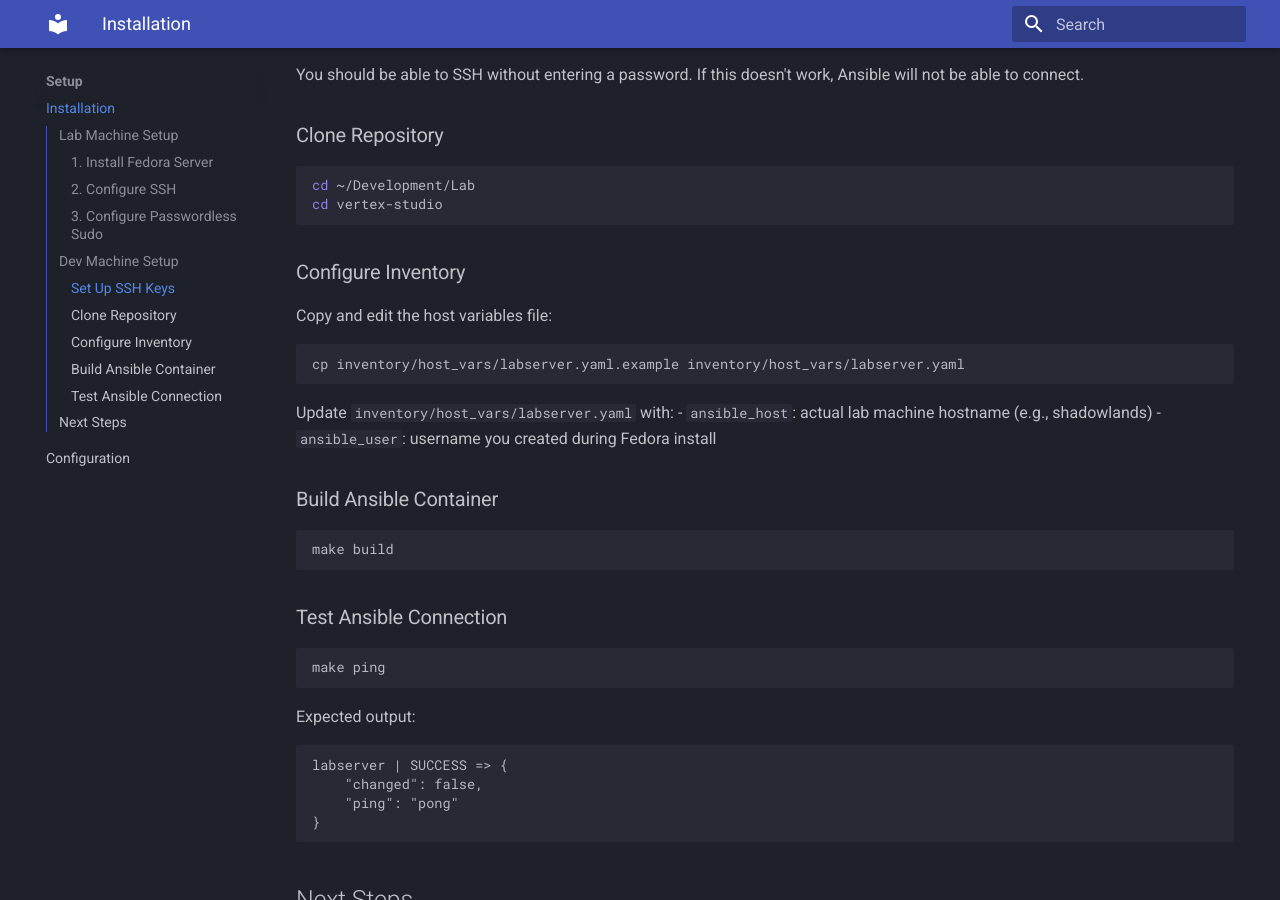
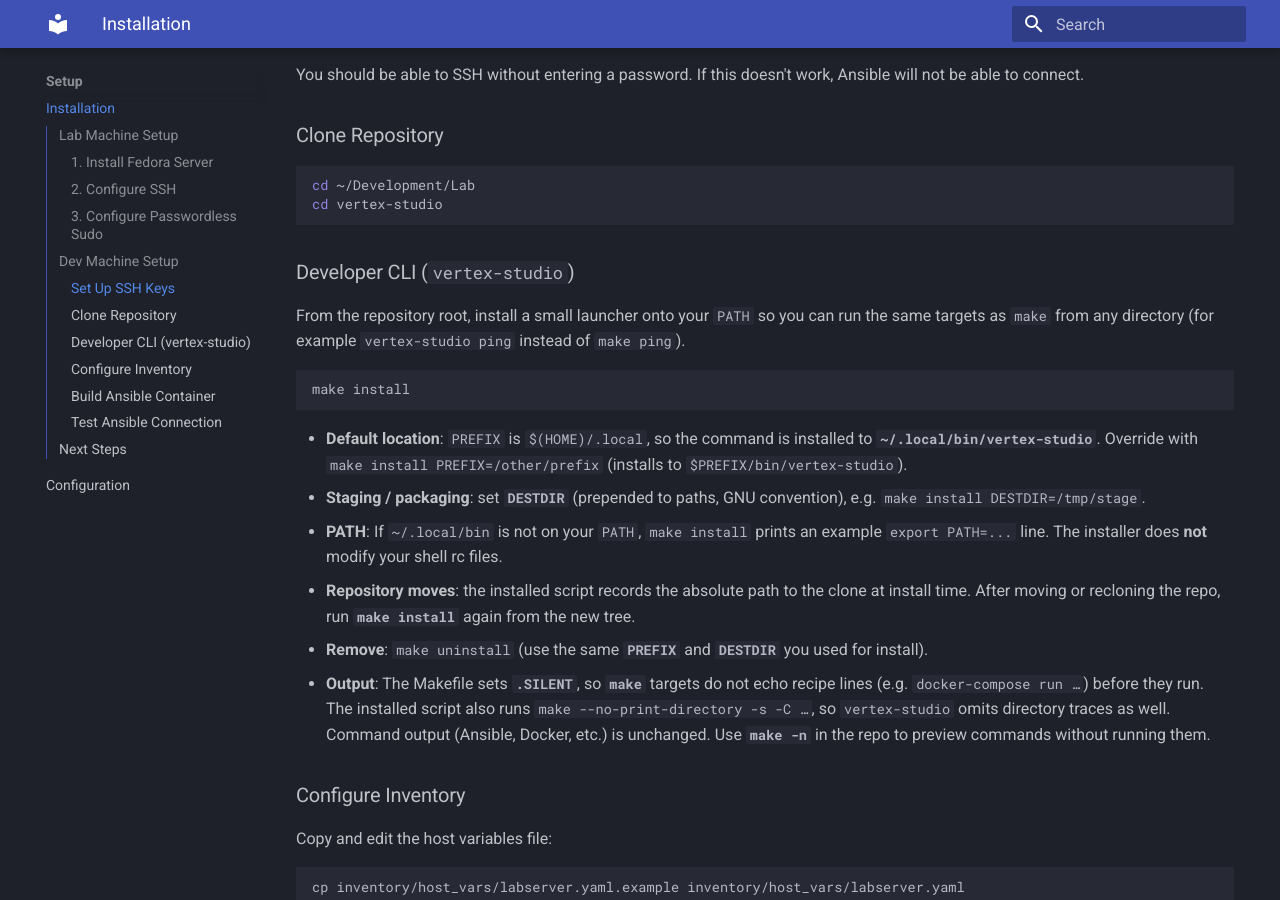
Before and after one commit to bmcivor/vertex-studio, an MkDocs documentation site: the page built from docs/setup/installation.md, in a window 1280 px wide and 900 px high, scrolled down 1622 px. Built offline with MkDocs 1.6.1 and Material for MkDocs 9.7.7, drawn with Linux system fonts in a browser that asks for light colours.

Commit message:
feat: add bin installer to make things easier

````diff
--- a/docs/setup/installation.md
+++ b/docs/setup/installation.md
@@ -76,6 +76,21 @@ cd ~/Development/Lab
 cd vertex-studio
 ```
 
+### Developer CLI (`vertex-studio`)
+
+From the repository root, install a small launcher onto your `PATH` so you can run the same targets as `make` from any directory (for example `vertex-studio ping` instead of `make ping`).
+
+```bash
+make install
+```
+
+- **Default location**: `PREFIX` is `$(HOME)/.local`, so the command is installed to **`~/.local/bin/vertex-studio`**. Override with `make install PREFIX=/other/prefix` (installs to `$PREFIX/bin/vertex-studio`).
+- **Staging / packaging**: set **`DESTDIR`** (prepended to paths, GNU convention), e.g. `make install DESTDIR=/tmp/stage`.
+- **PATH**: If `~/.local/bin` is not on your `PATH`, `make install` prints an example `export PATH=...` line. The installer does **not** modify your shell rc files.
+- **Repository moves**: the installed script records the absolute path to the clone at install time. After moving or recloning the repo, run **`make install`** again from the new tree.
+- **Remove**: `make uninstall` (use the same **`PREFIX`** and **`DESTDIR`** you used for install).
+- **Output**: The Makefile sets **`.SILENT`**, so **`make`** targets do not echo recipe lines (e.g. `docker-compose run …`) before they run. The installed script also runs `make --no-print-directory -s -C …`, so `vertex-studio` omits directory traces as well. Command output (Ansible, Docker, etc.) is unchanged. Use **`make -n`** in the repo to preview commands without running them.
+
 ### Configure Inventory
 
 Copy and edit the host variables file:
````
Also changed, not shown: README.md (+6 -0 lines), 2 other files.
